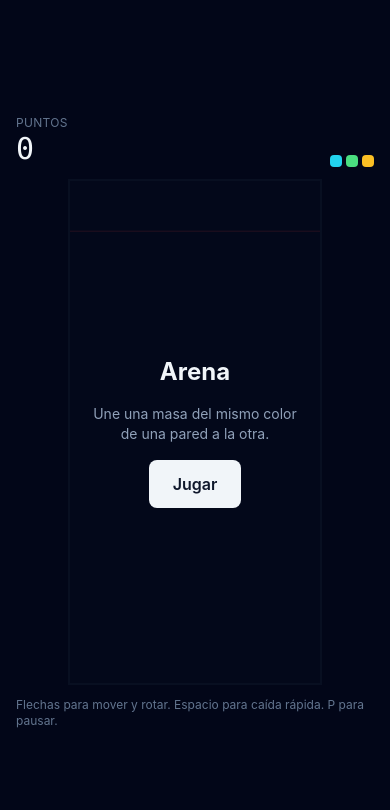
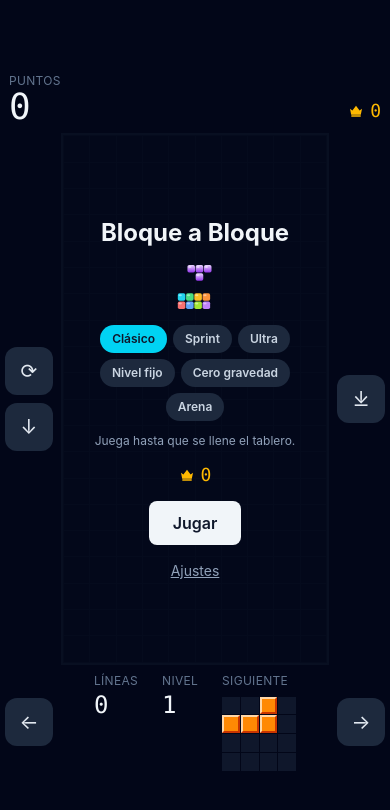
Before and after one commit to Calikane13/tetris, a React (Vite) app: page / in a window 390 px wide. Shown: the top 810 px of the page. Built offline with nearby package versions, Linux system fonts and the light colour scheme.

Commit message:
S09: modo arena integrado en el menu, con marca propia

```diff
--- a/src/App.tsx
+++ b/src/App.tsx
@@ -1,11 +1,217 @@
-// TEMPORAL — S04. El original está en Git: git checkout src/App.tsx
-
+import { useEffect, useState } from 'react';
+import { Board } from './components/Board';
+import { ComboBanner } from './components/ComboBanner';
+import { GameOverPanel } from './components/GameOverPanel';
+import { Hud } from './components/Hud';
+import { LevelUpBanner } from './components/LevelUpBanner';
+import { LiveRegion } from './components/LiveRegion';
+import { Logo } from './components/Logo';
+import { ModePicker } from './components/ModePicker';
+import { Overlay, OverlayButton } from './components/Overlay';
+import { ScoreBar } from './components/ScoreBar';
+import { SettingsPanel } from './components/SettingsPanel';
+import { Timer } from './components/Timer';
+import {
+  TouchMoveLeft,
+  TouchMoveRight,
+  TouchSideLeft,
+  TouchSideRight,
+} from './components/TouchControls';
+import { MODES } from './engine/modes';
+import type { ModeId } from './engine/modes';
+import { useGameLoop } from './hooks/useGameLoop';
+import { useKeyboard } from './hooks/useKeyboard';
 import { SandGame } from './sand/SandGame';
+import { useSandStore } from './sand/useSandStore';
+import { useGameStore } from './store/useGameStore';
 
 function App() {
+  const status = useGameStore((state) => state.status);
+  const mode = useGameStore((state) => state.mode);
+  const startLevel = useGameStore((state) => state.startLevel);
+  const hasSavedGame = useGameStore((state) => state.hasSavedGame);
+  const startGame = useGameStore((state) => state.startGame);
+  const resumeSavedGame = useGameStore((state) => state.resumeSavedGame);
+  const togglePause = useGameStore((state) => state.togglePause);
+  const exitToMenu = useGameStore((state) => state.exitToMenu);
+
+  const [showSettings, setShowSettings] = useState(false);
+
+  // Qué modo está en marcha. 'menu' significa que no hay ninguno.
+  const [activeMode, setActiveMode] = useState<ModeId | null>(null);
+
+  useGameLoop();
+  useKeyboard();
+
+  /**
+   * Lanza un modo. Los que usan el motor propio (solo arena, de momento)
+   * arrancan su store; el resto, el clásico.
+   */
+  const play = (id: ModeId, level: number) => {
+    setActiveMode(id);
+
+    if (MODES[id].ownEngine) {
+      useSandStore.getState().startGame();
+    } else {
+      startGame(id, level);
+    }
+  };
+
+  // Al terminar una partida, "jugar otra vez" repite el mismo modo y nivel.
+  const restart = () => startGame(mode, startLevel);
+
+  const backToMenu = () => {
+    setActiveMode(null);
+    useSandStore.getState().exitToMenu();
+    exitToMenu();
+  };
+
+  // Guarda la partida cuando la pestaña deja de verse. Es el único momento
+  // fiable para hacerlo en móvil: al cambiar de aplicación el navegador puede
+  // descargar la página sin previo aviso, y eventos como beforeunload no se
+  // disparan de forma consistente.
+  useEffect(() => {
+    const onHide = () => {
+      if (document.visibilityState === 'hidden') {
+        useGameStore.getState().persist();
+      }
+    };
+
+    document.addEventListener('visibilitychange', onHide);
+    return () => document.removeEventListener('visibilitychange', onHide);
+  }, []);
+
+  // El modo arena se dibuja entero por su cuenta: tiene otro tablero, otro
+  // bucle y otras fases. Solo comparte la pantalla.
+  if (activeMode && MODES[activeMode].ownEngine) {
+    return (
+      <main className="flex h-dvh flex-col items-center justify-center gap-4 overflow-hidden bg-slate-950 p-2 md:p-4">
+        <SandGame />
+        <button
+          type="button"
+          onClick={backToMenu}
+          className="text-sm text-slate-400 underline hover:text-slate-200"
+        >
+          Salir al menú
+        </button>
+        <LiveRegion />
+      </main>
+    );
+  }
+
   return (
-    <main className="flex h-dvh items-center justify-center bg-slate-950 p-4">
-      <SandGame />
+    // h-dvh y overflow-hidden en lugar de min-h-dvh: en móvil no debe haber
+    // nada que desplazar. Si la página puede moverse, el contenido acaba
+    // deslizándose bajo los botones y el HUD se pierde de vista.
+    <main className="flex h-dvh items-center justify-center overflow-hidden bg-slate-950 p-2 md:p-4">
+      <div className="flex w-full flex-col items-center gap-3 md:w-auto md:flex-row md:items-start md:gap-10">
+        <div className="flex flex-col items-stretch gap-2">
+          <div className="flex items-end justify-between gap-4">
+            <div className="flex-1">
+              <ScoreBar />
+            </div>
+            <Timer />
+          </div>
+
+          {/* Fila del tablero: girar y bajar a su izquierda, caída rápida a su
+              derecha. En escritorio los botones no se muestran y solo queda el
+              tablero. */}
+          <div className="flex items-center justify-center gap-2">
+            <TouchSideLeft />
+
+            {/* relative para que las capas se posicionen sobre el tablero */}
+            <div className="relative">
+              {/* El apagado se aplica a un envoltorio del tablero, no a la capa
+                  de encima: si no, el texto del resultado también se volvería
+                  gris y perdería legibilidad (requisito V22). */}
+              <div className={status === 'gameover' ? 'board-dead' : undefined}>
+                <Board />
+              </div>
+
+              <LevelUpBanner />
+              <ComboBanner />
+
+              {showSettings && (
+                <Overlay title="Ajustes">
+                  <SettingsPanel onClose={() => setShowSettings(false)} />
+                </Overlay>
+              )}
+
+              {!showSettings && status === 'menu' && (
+                <Overlay title="Bloque a Bloque">
+                  <Logo size={44} className="md:hidden" />
+                  <Logo size={72} className="hidden md:block" />
+
+                  <ModePicker onPlay={play} />
+
+                  {hasSavedGame && (
+                    <button
+                      type="button"
+                      onClick={resumeSavedGame}
+                      className="text-sm text-slate-400 underline hover:text-slate-200"
+                    >
+                      Continuar partida
+                    </button>
+                  )}
+
+                  <button
+                    type="button"
+                    onClick={() => setShowSettings(true)}
+                    className="text-sm text-slate-400 underline hover:text-slate-200"
+                  >
+                    Ajustes
+                  </button>
+                </Overlay>
+              )}
+
+              {!showSettings && status === 'paused' && (
+                <Overlay title="Pausa">
+                  <OverlayButton onClick={togglePause}>Continuar</OverlayButton>
+
+                  <button
+                    type="button"
+                    onClick={() => setShowSettings(true)}
+                    className="text-sm text-slate-400 underline hover:text-slate-200"
+                  >
+                    Ajustes
+                  </button>
+
+                  <button
+                    type="button"
+                    onClick={backToMenu}
+                    className="text-sm text-slate-400 underline hover:text-slate-200"
+                  >
+                    Salir al menú
+                  </button>
+                </Overlay>
+              )}
+
+              {!showSettings && status === 'gameover' && (
+                <Overlay title="Fin de partida">
+                  <GameOverPanel onRestart={restart} />
+                </Overlay>
+              )}
+            </div>
+
+            <TouchSideRight />
+          </div>
+
+          {/* Fila inferior, solo en móvil: mover a la izquierda en un extremo,
+              mover a la derecha en el otro, y el HUD entre los dos. */}
+          <div className="flex items-center justify-between gap-2 md:hidden">
+            <TouchMoveLeft />
+            <Hud />
+            <TouchMoveRight />
+          </div>
+        </div>
+
+        {/* En escritorio el HUD va en su columna lateral de siempre. */}
+        <div className="hidden md:block">
+          <Hud />
+        </div>
+      </div>
+
+      <LiveRegion />
     </main>
   );
 }
--- a/src/engine/modes.ts
+++ b/src/engine/modes.ts
@@ -3,7 +3,7 @@
 // Esto es una tabla, no lógica. Aquí no se importa React, ni el store, ni nada
 // del navegador: solo se describe en qué se diferencia cada modo.
 //
-// La regla que sostiene toda la versión: entre modos solo pueden cambiar cuatro
+// La regla que sostiene esta tabla: entre modos solo pueden cambiar cuatro
 // cosas.
 //
 //   1. En qué nivel empieza
@@ -11,9 +11,9 @@
 //   3. Cuándo termina la partida
 //   4. Qué marca guarda
 //
-// Si algún día un modo necesita cambiar algo más, no es un modo: es otro juego,
-// y debe vivir aparte. Esa frontera es lo que impedirá que las versiones
-// futuras, con sus mecánicas propias, conviertan esto en un lío.
+// El modo arena de la v5 es la excepción consciente: no cabe en esas cuatro
+// variaciones porque cambia el tablero entero. Por eso tiene su propio store y
+// su propio bucle, y aquí solo aparece para que el menú pueda ofrecerlo.
 
 import type { ModeId } from '../storage/records';
 
@@ -43,6 +43,13 @@ export interface GameMode {
   lineGoal?: number;
   /** Qué marca guarda al terminar. */
   record: 'score' | 'time' | 'none';
+  /**
+   * Si el modo usa su propio motor en lugar del clásico (v5).
+   *
+   * Solo el modo arena. Quien lo lea sabe que tiene que montar otro tablero y
+   * otro bucle, en vez de los de siempre.
+   */
+  ownEngine?: boolean;
 }
 
 export const MODES: Record<ModeId, GameMode> = {
@@ -99,6 +106,17 @@ export const MODES: Record<ModeId, GameMode> = {
     // haber jugado mucho rato (requisito M22).
     record: 'none',
   },
+
+  sand: {
+    id: 'sand',
+    name: 'Arena',
+    description: 'Las piezas se desmoronan. Une un color de pared a pared.',
+    startLevel: 1,
+    gravity: true,
+    timer: 'none',
+    record: 'score',
+    ownEngine: true,
+  },
 };
 
 /** Los modos en el orden en que se muestran en el menú. */
@@ -108,6 +126,7 @@ export const MODE_ORDER: readonly ModeId[] = [
   'ultra',
   'fixed',
   'zero',
+  'sand',
 ];
 
 /** Niveles que se pueden elegir en Nivel fijo (requisito M15). */
--- a/src/sand/useSandStore.ts
+++ b/src/sand/useSandStore.ts
@@ -15,6 +15,7 @@ import { getCells } from '../engine/tetrominoes';
 import type { ActivePiece, PieceType } from '../engine/types';
 import { sfx } from '../audio/sfx';
 import { useSettingsStore } from '../store/useSettingsStore';
+import { loadRecords, saveScoreRecord } from '../storage/records';
 import {
   CELL_COLS,
   CELL_ROWS,
@@ -30,6 +31,7 @@ import {
 import { copyGrid, createGrid, fillCell, type SandGrid } from './grid';
 import { findConnectedMasses, removeMass } from './masses';
 import { isAboveDanger, stepPhysics } from './physics';
+import { useGameStore } from '../store/useGameStore';
 
 /**
  * Fase del modo.
@@ -409,16 +411,14 @@ function spawnNext(grid: SandGrid): void {
 
   // Si la arena ha superado la línea roja, se acabó (requisito A27).
   if (isAboveDanger(grid, DANGER_ROW)) {
-    play(sfx.gameOver);
-    useSandStore.setState({ grid, active: null, phase: 'gameover' });
+    endSandGame(grid, state.score);
     return;
   }
 
   const upcoming = spawnPiece(state.next);
 
   if (!fits(grid, upcoming)) {
-    play(sfx.gameOver);
-    useSandStore.setState({ grid, active: null, phase: 'gameover' });
+    endSandGame(grid, state.score);
     return;
   }
 
@@ -434,6 +434,25 @@ function spawnNext(grid: SandGrid): void {
   });
 }
 
+/**
+ * Termina la partida y guarda la marca del modo (requisito A28).
+ *
+ * Se leen los récords en este momento en lugar de mantenerlos en el store del
+ * modo: así no hay dos copias del mismo dato que puedan quedar desincronizadas
+ * con el store clásico.
+ */
+function endSandGame(grid: SandGrid, finalScore: number): void {
+  play(sfx.gameOver);
+
+  const records = loadRecords();
+  const updated = saveScoreRecord(records, 'sand', finalScore);
+
+  // El store clásico guarda las marcas en memoria y solo las lee al arrancar.
+  // Sin esto, el menú seguiría mostrando la copia antigua hasta recargar.
+  useGameStore.setState({ records: updated });
+
+  useSandStore.setState({ grid, active: null, phase: 'gameover' });
+}
 /**
  * Un paso del bucle del modo. La llama useSandLoop en cada fotograma.
  *
--- a/src/storage/records.ts
+++ b/src/storage/records.ts
@@ -1,6 +1,4 @@
 // Marcas por modo de juego (v4, requisitos M23 a M28).
-//
-// Sustituye a bestScore.ts, que guardaba un único número.
 //
 // ATENCIÓN, lo más importante de este archivo: aquí vive el récord del jugador,
 // y hasta la v3 estaba en otro formato. La migración tiene que ser correcta a
@@ -17,8 +15,8 @@ import {
   writeJson,
 } from './safeStorage';
 
-/** Los cinco modos de juego. */
-export type ModeId = 'classic' | 'sprint' | 'ultra' | 'fixed' | 'zero';
+/** Los modos de juego. */
+export type ModeId = 'classic' | 'sprint' | 'ultra' | 'fixed' | 'zero' | 'sand';
 
 export interface Records {
   /** Mayor puntuación en modo clásico. */
@@ -29,6 +27,8 @@ export interface Records {
   sprint: number;
   /** Mayor puntuación por nivel de inicio en Nivel fijo. */
   fixed: Record<number, number>;
+  /** Mayor puntuación en el modo arena (v5). */
+  sand: number;
 }
 
 const EMPTY_RECORDS: Records = {
@@ -36,6 +36,7 @@ const EMPTY_RECORDS: Records = {
   ultra: 0,
   sprint: 0,
   fixed: {},
+  sand: 0,
 };
 
 /** Comprueba que un valor es un número entero no negativo. */
@@ -63,8 +64,9 @@ function readLegacyBest(): number {
  * Si no hay marcas en el formato nuevo, intenta migrar desde el antiguo: el
  * récord único pasa a ser la marca del modo clásico, que es lo que era.
  *
- * La migración se escribe al leer, no en un paso aparte, para que ocurra la
- * primera vez que el jugador abre la v4 sin tener que acordarse de nada.
+ * Los campos que no existan se rellenan con 0 en lugar de invalidar el objeto
+ * entero. Así, cuando la v5 añadió el modo arena, las marcas guardadas con la
+ * v4 siguieron sirviendo sin tocar nada.
  */
 export function loadRecords(): Records {
   const data = readJson(STORAGE_KEYS.records);
@@ -88,6 +90,7 @@ export function loadRecords(): Records {
       ultra: isCount(data.ultra) ? data.ultra : 0,
       sprint: isCount(data.sprint) ? data.sprint : 0,
       fixed,
+      sand: isCount(data.sand) ? data.sand : 0,
     };
   }
 
@@ -114,11 +117,11 @@ export function saveRecords(records: Records): void {
  * Guarda una puntuación si supera a la marca del modo.
  * Devuelve las marcas resultantes.
  *
- * Vale para clásico y Ultra, donde mayor es mejor.
+ * Vale para los modos donde mayor es mejor.
  */
 export function saveScoreRecord(
   records: Records,
-  mode: 'classic' | 'ultra',
+  mode: 'classic' | 'ultra' | 'sand',
   score: number,
 ): Records {
   if (score <= records[mode]) return records;
@@ -177,6 +180,8 @@ export function recordForMode(
       return records.ultra;
     case 'sprint':
       return records.sprint;
+    case 'sand':
+      return records.sand;
     case 'fixed':
       return records.fixed[startLevel] ?? 0;
     case 'zero':
```
